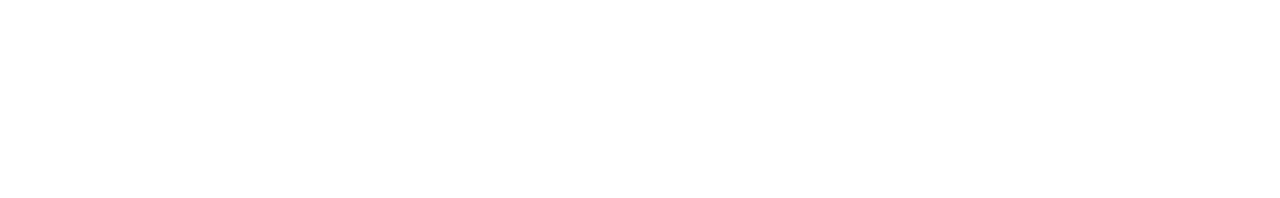
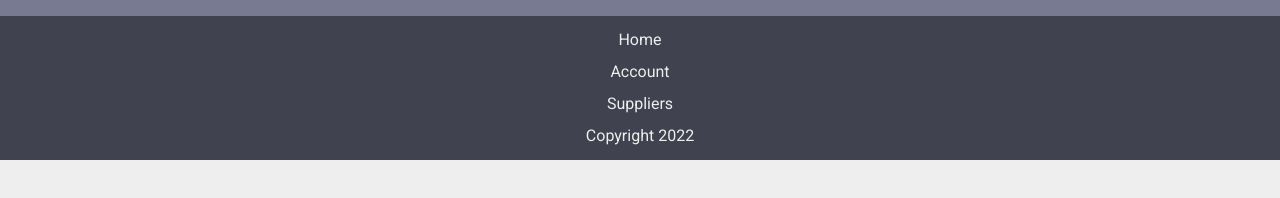
Before and after one commit to TrellixVulnTeam/Compe_UCE2, a plain HTML site: page index.html in a window 1280 px wide. Drawn offline with Linux system fonts and the light colour scheme.

Commit message:
footer and header
added font family
footer styling
header background color

```diff
--- a/css/geral/base.css
+++ b/css/geral/base.css
@@ -1,8 +1,18 @@
 :root {
     --escuroAzul: #0F044C;
     --normalAzul: #141E61;
-    --cinzaAzul: #787A91;
+    --cinzaAzul: #787a91;
+    --footerAzul: #41424f;
     --claroCinza: #EEEEEE;
 
     --roboto: 'Roboto', sans-serif;
 }
+
+body {
+    background-color: var(--claroCinza);
+    font-family: var(--roboto);
+}
+
+.container {
+    margin: 0 3%;
+}
--- /dev/null
+++ b/css/geral/footer.css
@@ -0,0 +1,26 @@
+.footer {
+    background-color: var(--footerAzul);
+    color: var(--claroCinza);
+}
+
+.footer__container {
+    display: flex;
+    flex-direction: column;
+    align-items: center;
+    padding: 1rem 0;
+}
+
+.footer__container ul {
+    text-align: center;
+}
+
+.footer__container ul li {
+    cursor: pointer;
+    margin-bottom: 1rem;
+}
+
+
+.footer__container a {
+    text-decoration: none;
+    color: var(--claroCinza);
+}
--- /dev/null
+++ b/css/geral/header.css
@@ -0,0 +1,3 @@
+.header {
+    background-color: var(--cinzaAzul);
+}
--- a/index.html
+++ b/index.html
@@ -1,16 +1,38 @@
 <!DOCTYPE html>
 <!DOCTYPE html>
-<html lang="en">
+<html lang="pt-br">
+
 <head>
     <meta charset="UTF-8">
     <meta name="viewport" content="width=device-width, initial-scale=1.0">
     <link rel="preconnect" href="https://fonts.googleapis.com">
-<link rel="preconnect" href="https://fonts.gstatic.com" crossorigin>
-<link href="https://fonts.googleapis.com/css2?family=Roboto:wght@300;400;700&display=swap" rel="stylesheet">
+    <link rel="preconnect" href="https://fonts.gstatic.com" crossorigin>
+    <link href="https://fonts.googleapis.com/css2?family=Roboto:wght@300;400;700&display=swap" rel="stylesheet">
     <link rel="stylesheet" href="./css/geral/reset.css">
-    <title>Home</title>
+    <link rel="stylesheet" href="./css/geral/base.css">
+    <link rel="stylesheet" href="./css/geral/header.css">
+    <link rel="stylesheet" href="./css/geral/footer.css">
+    <title>Fornex</title>
 </head>
+
 <body>
+    <header class="header">
+        <div class="container">
+            <img src="" alt="">
+            <icon></icon>
+        </div>
+    </header>
+    <footer class="footer">
+        <div class="container footer__container">
+            <ul>
+                <li><a href="">Home</a></li>
+                <li><a href="">Account</a></li>
+                <li><a href="">Suppliers</a></li>
+            </ul>
+            <img src="" alt="">
+            <p>Copyright 2022</p>
+        </div>
+    </footer>
+</body>
 
-</body>
 </html>
```
